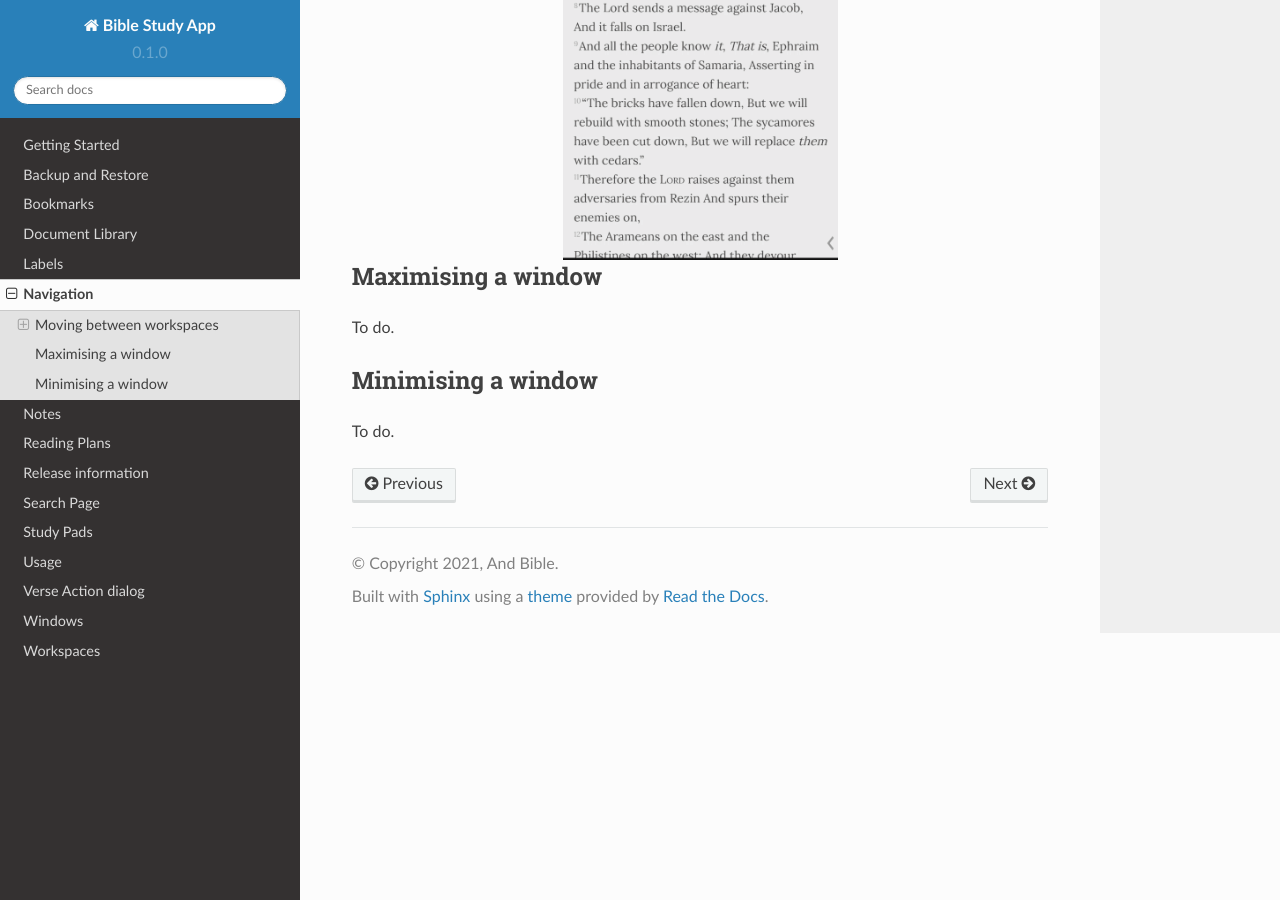
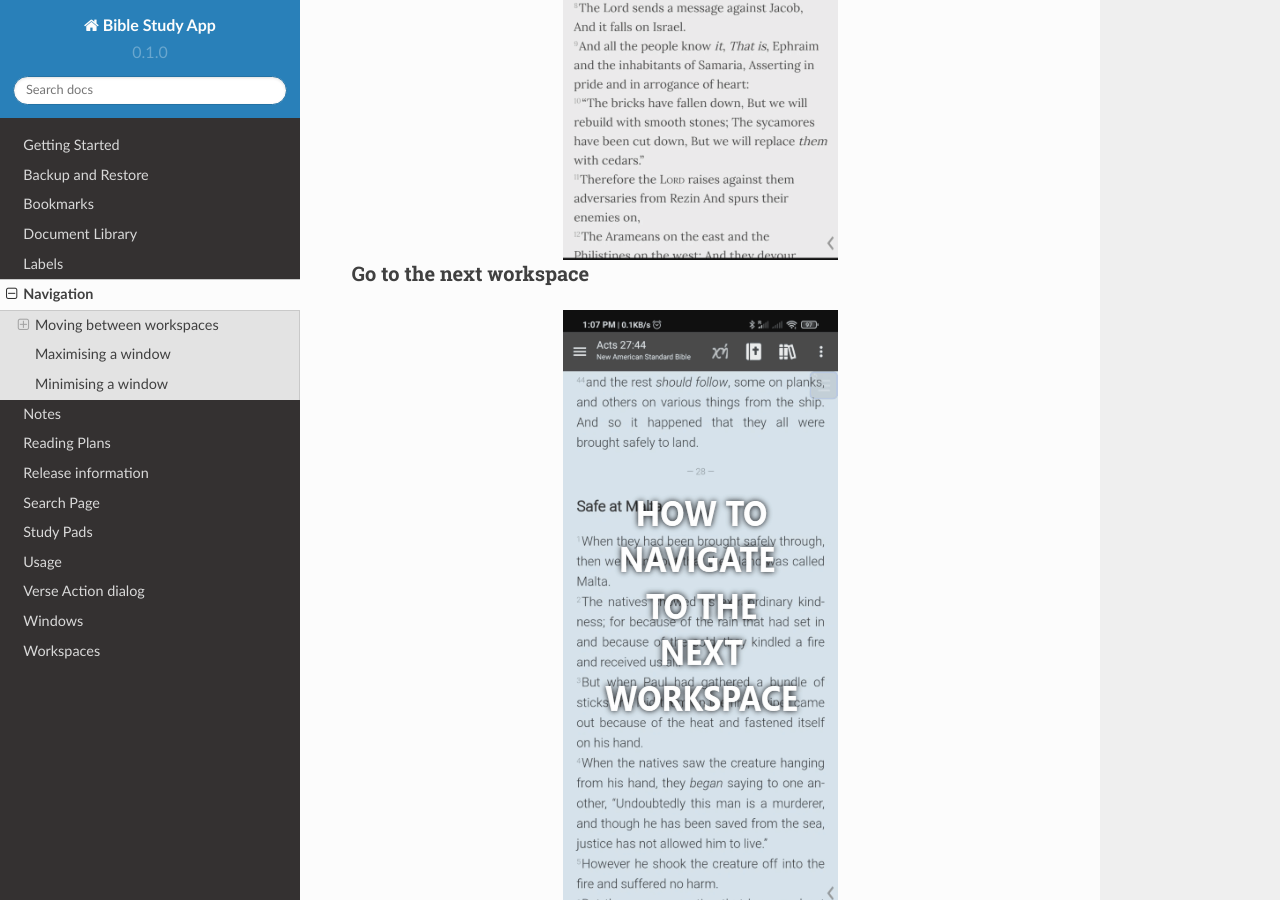
Before and after one commit to AndBible/docs, a Sphinx documentation site: the page built from docs/source/navigation.rst, in a window 1280 px wide and 900 px high, scrolled down 606 px. Built offline with Sphinx 7.4.7 and the Read the Docs theme 2.0.0, drawn with Linux system fonts in a browser that asks for light colours; pages that are not in the unit, such as notebooks, are missing from menus.

Commit message:
Move to next workspace

```diff
--- a/docs/source/navigation.rst
+++ b/docs/source/navigation.rst
@@ -6,10 +6,15 @@ Moving between workspaces
 
 Open the workspaces dialog
 ^^^^^^^^^^^^^^^^^^^^^^^^^^
-.. image:: /videos/open_workspace_dialog.gif
+.. image:: /videos/workspace_dialog_open.gif
     :align: center
     :alt: Open the workspaces dialog
 
+Go to the next workspace
+^^^^^^^^^^^^^^^^^^^^^^^^
+.. image:: /videos/workspace_move_to_next.gif
+    :align: center
+    :alt: Open the workspaces dialog
 
 Maximising a window
 -------------------
```
Also changed, not shown: docs/source/resources/Drop Shadow Settings.png (added), docs/source/videos/workspace_dialog_open.gif (renamed from docs/source/videos/open_workspace_dialog.gif), docs/source/videos/workspace_move_to_next.gif (added).
